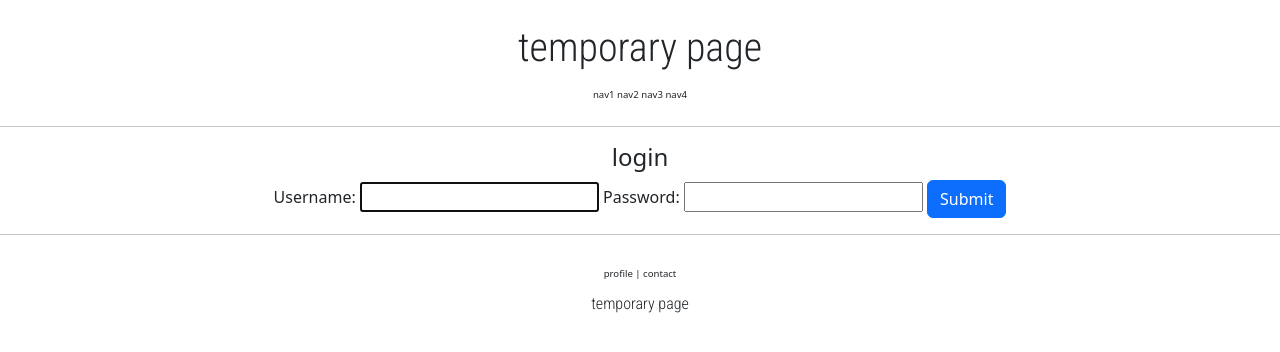
After one commit to kimujae/personal-blog-project, a Django app: page /account/login/ in a window 1280 px wide. The commit adds this page. Shown: the top 352 px of the page. Run offline with Django 4.2, Linux system fonts and the light colour scheme.

Commit message:
[ADD] login, logout templates

```diff
--- a/accountapp/templates/accountapp/create.html
+++ b/accountapp/templates/accountapp/create.html
@@ -9,6 +9,4 @@
             <input type = "submit" class = "btn btn-primary">
         </form>
     </div>
-
-
 {% endblock %}
--- /dev/null
+++ b/accountapp/templates/accountapp/login.html
@@ -0,0 +1,18 @@
+{% extends 'base.html' %}
+
+{% block content %}
+    <div style="text-align: center">
+        <div>
+            <h4>login</h4>
+        </div>
+        <div>
+            <form action="" method="post">
+                {% csrf_token %}
+                {{ form }}
+                <input type ="submit" class = "btn btn-primary">
+            </form>
+        </div>
+    </div>
+
+
+{% endblock %}
--- /dev/null
+++ b/accountapp/templates/accountapp/logout.html
@@ -0,0 +1,4 @@
+{% extends 'base.html' %}
+
+{% block content %}
+{% endblock %}
--- a/accountapp/urls.py
+++ b/accountapp/urls.py
@@ -1,3 +1,4 @@
+from django.contrib.auth.views import LogoutView, LoginView
 from django.urls import path
 from accountapp.views import hello_world, AccountCreate
 
@@ -5,4 +6,6 @@ app_name = "accountapp" #경로 북마크와 같은 역할인듯
 urlpatterns = [
     path('hello_world/', hello_world, name = 'hello_world'), #주소, view, 라우트에 대한 대표 이름
     path('create/', AccountCreate.as_view(), name = 'create'),
+    path('login/', LoginView.as_view(template_name = 'accountapp/login.html'), name = 'login'),
+    path('login/', LogoutView.as_view(template_name = 'accountapp/logout.html'), name = 'logout'),
 ]
```
